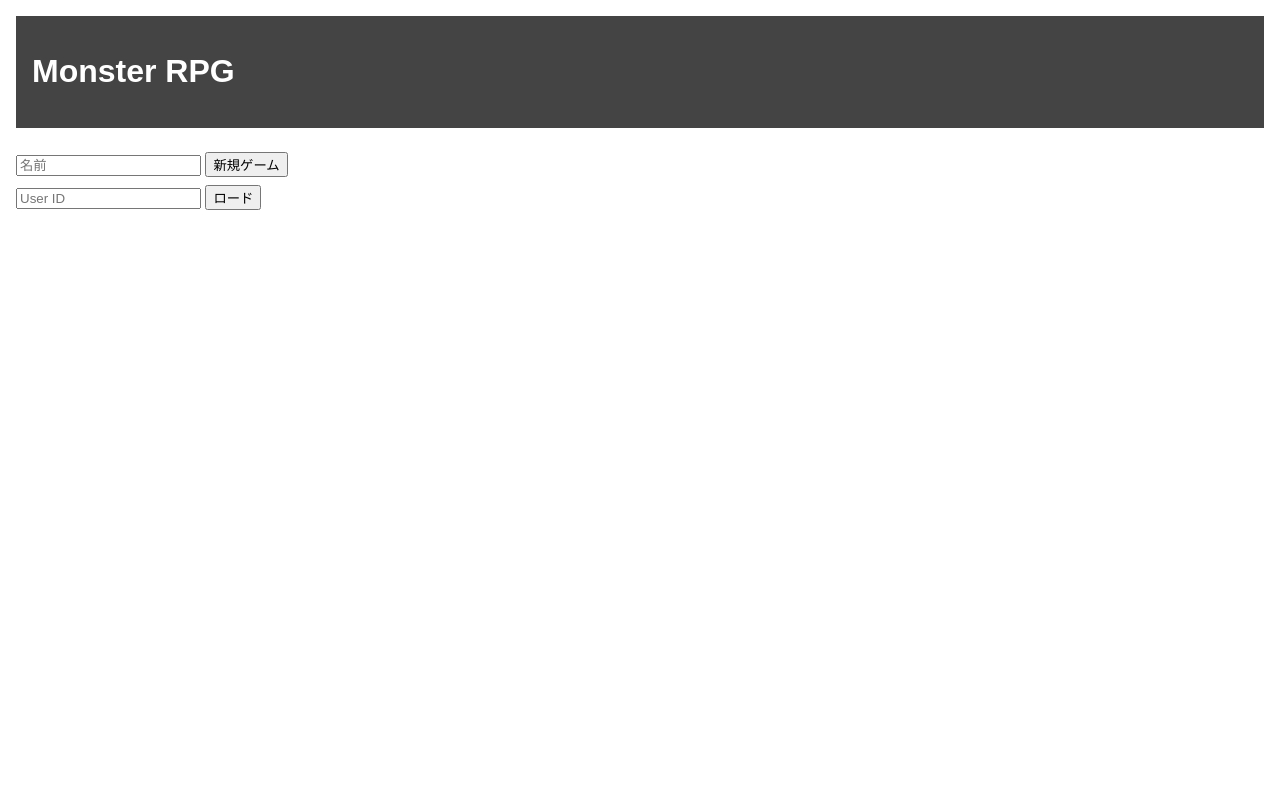
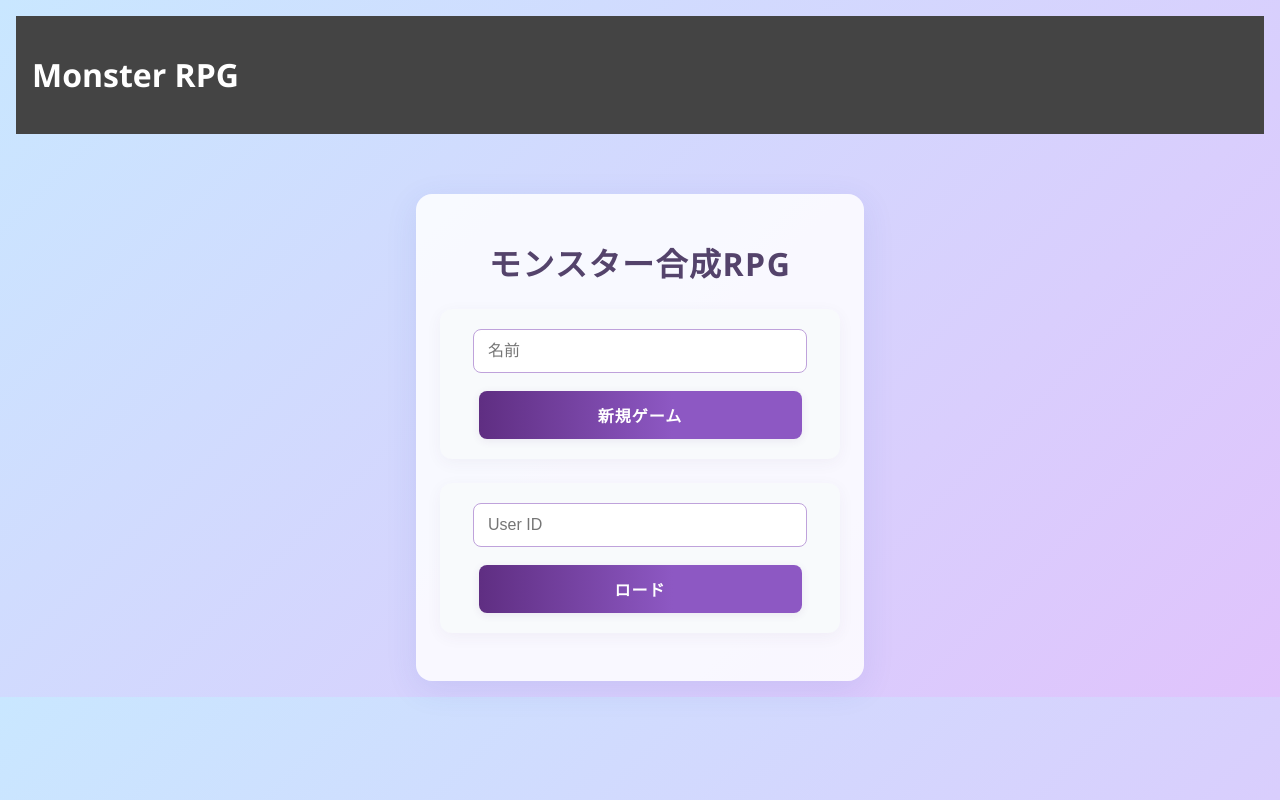
Before and after one commit to bakamarudasi/monster_rpg_project, a Flask app: page / in a window 1280 px wide. Run offline with Flask 3, Linux system fonts and the light colour scheme.

Commit message:
Update index.html

```diff
--- a/templates/index.html
+++ b/templates/index.html
@@ -1,11 +1,83 @@
 {% extends "layout.html" %}
 {% block content %}
+<div class="container">
+  <h1>モンスター合成RPG</h1>
+  <div class="form-card">
     <form action="{{ url_for('start_game') }}" method="post">
-  <input name="username" placeholder="名前">
+      <input name="username" placeholder="名前" required>
       <button type="submit">新規ゲーム</button>
     </form>
+  </div>
+  <div class="form-card">
     <form action="{{ url_for('load_existing') }}" method="post">
-  <input name="user_id" placeholder="User ID">
+      <input name="user_id" placeholder="User ID" required>
       <button type="submit">ロード</button>
     </form>
+  </div>
+</div>
+<style>
+  body {
+    background: linear-gradient(135deg, #c9e7ff 0%, #e0c3fc 100%);
+    font-family: 'Segoe UI', 'Arial', sans-serif;
+  }
+  .container {
+    max-width: 400px;
+    margin: 60px auto 0 auto;
+    padding: 24px;
+    background: rgba(255,255,255,0.85);
+    border-radius: 16px;
+    box-shadow: 0 8px 32px rgba(60, 80, 180, 0.1);
+    text-align: center;
+  }
+  .container h1 {
+    margin-bottom: 24px;
+    font-size: 2rem;
+    letter-spacing: 1.5px;
+    color: #54436b;
+  }
+  .form-card {
+    margin-bottom: 24px;
+    padding: 20px 10px;
+    background: #f8fafc;
+    border-radius: 12px;
+    box-shadow: 0 4px 16px rgba(84,67,107,0.05);
+    transition: box-shadow .2s;
+  }
+  .form-card:hover {
+    box-shadow: 0 8px 24px rgba(84,67,107,0.13);
+  }
+  input[type="text"], input[name="username"], input[name="user_id"] {
+    width: 80%;
+    padding: 12px 14px;
+    margin-bottom: 10px;
+    border: 1.5px solid #bfa2db;
+    border-radius: 8px;
+    font-size: 1rem;
+    background: #fff;
+    transition: border .2s;
+    outline: none;
+  }
+  input:focus {
+    border-color: #5f2e82;
+    background: #f3e8ff;
+  }
+  button {
+    width: 85%;
+    padding: 12px 0;
+    background: linear-gradient(90deg,#5f2e82,#8d58c3 60%);
+    color: #fff;
+    border: none;
+    border-radius: 8px;
+    font-weight: bold;
+    letter-spacing: 1px;
+    font-size: 1rem;
+    cursor: pointer;
+    box-shadow: 0 2px 8px rgba(93,41,122,0.09);
+    transition: background .2s, box-shadow .2s;
+  }
+  button:hover {
+    background: linear-gradient(90deg,#8d58c3,#5f2e82 70%);
+    box-shadow: 0 4px 16px rgba(93,41,122,0.13);
+  }
+</style>
 {% endblock %}
```
Lines whose indentation alone changed are shown as unchanged.
